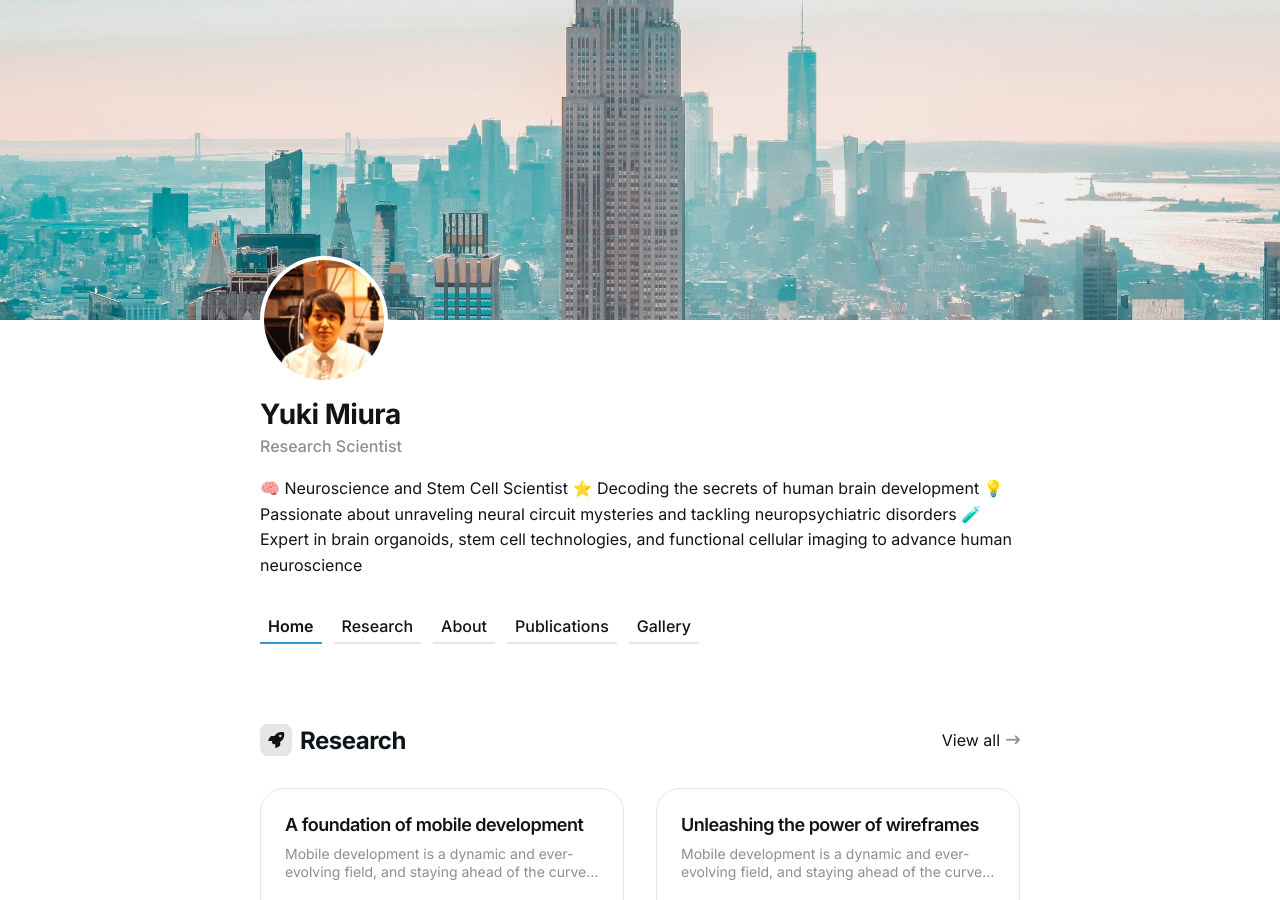
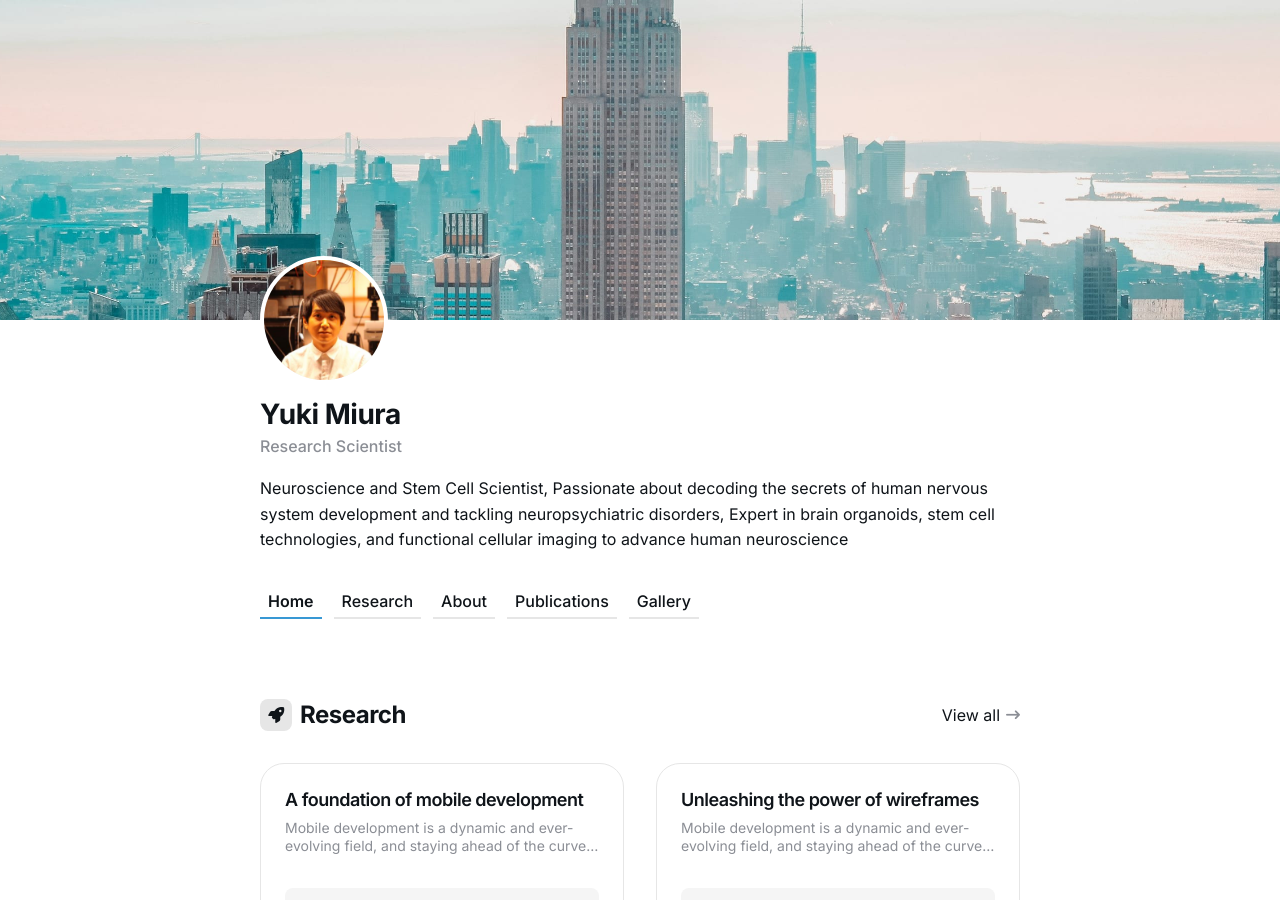
Before and after one commit to ykmiura/ykmiura.github.io, a Jekyll site: the page built from index.html, in a window 1280 px wide and 900 px high. Built offline with Jekyll 4.4.1, drawn with Linux system fonts in a browser that asks for light colours.

Commit message:
Update settings.yml

```diff
--- a/_data/settings.yml
+++ b/_data/settings.yml
@@ -39,7 +39,7 @@ menu_settings:
 author:
   author_name: Yuki Miura
   author_role: Research Scientist
-  author_bio: 🧠 Neuroscience and Stem Cell Scientist ⭐️ Decoding the secrets of human brain development 💡 Passionate about unraveling neural circuit mysteries and tackling neuropsychiatric disorders 🧪 Expert in brain organoids, stem cell technologies, and functional cellular imaging to advance human neuroscience
+  author_bio: Neuroscience and Stem Cell Scientist, Passionate about decoding the secrets of human nervous system development and tackling neuropsychiatric disorders, Expert in brain organoids, stem cell technologies, and functional cellular imaging to advance human neuroscience
   author_avatar: '/images/01-1.jpg'
 
 #-------------------------------
```
